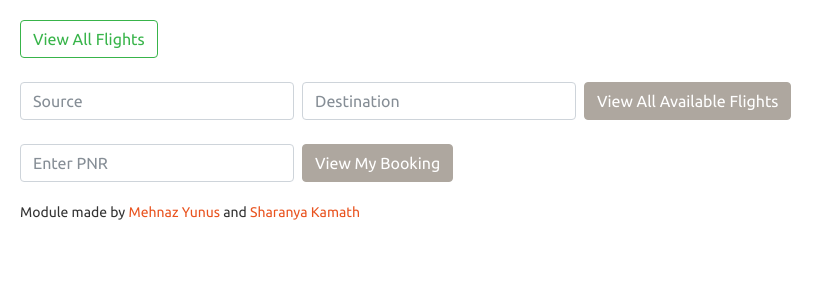
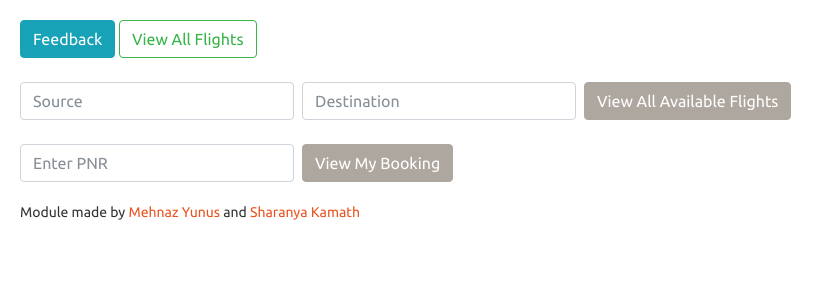
Before and after one commit to sharanyakamath/Airport-Management-System, a Django app: template airport/flights/templates/home.html in a window 1280 px wide. Shown: the part 56-356 px from the top of the page, without its empty margins (0-834 px from the left). Run offline with Django 3.2, Linux system fonts and the light colour scheme; the template is opened without the code that fills it, so the values that code supplies are empty; some libraries are stand-ins or nearby versions.

Commit message:
feedback

```diff
--- a/airport/airport/settings.py
+++ b/airport/airport/settings.py
@@ -11,6 +11,8 @@ https://docs.djangoproject.com/en/2.1/ref/settings/
 """
 
 import os
+
+
 
 # Build paths inside the project like this: os.path.join(BASE_DIR, ...)
 BASE_DIR = os.path.dirname(os.path.dirname(os.path.abspath(__file__)))
@@ -29,7 +31,7 @@ ALLOWED_HOSTS = []
 
 AUTH_USER_MODEL = 'flights.User'
 
-
+TELLME_FEEDBACK_EMAIL = 'admin@tellme.com'
 # Application definition
 
 INSTALLED_APPS = [
@@ -40,6 +42,7 @@ INSTALLED_APPS = [
     'django.contrib.sessions',
     'django.contrib.messages',
     'django.contrib.staticfiles',
+    'tellme',
 
 ]
 
--- a/airport/airport/urls.py
+++ b/airport/airport/urls.py
@@ -19,6 +19,6 @@ from django.urls import path, include
 
 urlpatterns = [
     path('admin/', admin.site.urls),
-    path('flights/', include('flights.urls'))
-
+    path('flights/', include('flights.urls')),
+    path('tellme/', include('tellme.urls')),
 ]
--- a/airport/flights/templates/base.html
+++ b/airport/flights/templates/base.html
@@ -5,10 +5,10 @@
     <meta charset="UTF-8">
     <title>{% block title %}{% endblock %}</title>
     {% load staticfiles %}
-{#    <link href="https://stackpath.bootstrapcdn.com/bootswatch/4.1.3/united/bootstrap.min.css" rel="stylesheet" integrity="sha384-+d4wMJSxEP3vzs2qZBElQRTZMXwgWH15Nyn2K/9XjKiHmh3sBuk1Un/IbcdMcYC4" crossorigin="anonymous">#}
-{#     <link rel="stylesheet" href="https://maxcdn.bootstrapcdn.com/bootstrap/3.3.7/css/bootstrap.min.css">#}
+
         <link href="https://bootswatch.com/4/united/bootstrap.min.css" rel="stylesheet" >
-{#    integrity="sha384-+d4wMJSxEP3vzs2qZBElQRTZMXwgWH15Nyn2K/9XjKiHmh3sBuk1Un/IbcdMcYC4" crossorigin="anonymous">#}
+
+<link href="{% static 'tellme/feedback.min.css' %}" rel="stylesheet">
 
     <script src="https://ajax.googleapis.com/ajax/libs/jquery/3.3.1/jquery.min.js"></script>
     <script src="https://maxcdn.bootstrapcdn.com/bootstrap/3.3.7/js/bootstrap.min.js"></script>
--- a/airport/flights/templates/home.html
+++ b/airport/flights/templates/home.html
@@ -1,7 +1,11 @@
 {% extends 'base.html' %}
 {% block title %}Home{% endblock %}
 {% block body %}
+{%  include 'tellme/js_inc.html' %}
 
+<button type="button" id="feedback-btn" class="btn btn-info vertical-right-aligned">
+    Feedback <span class="glyphicon glyphicon-bullhorn" aria-hidden="true"></span>
+</button>
 <a href="{% url 'view_flights' %}" class="btn btn-outline-success" role="button">View All Flights</a>
 
 <br> <br>
```
Also changed, not shown: 2 other files.
